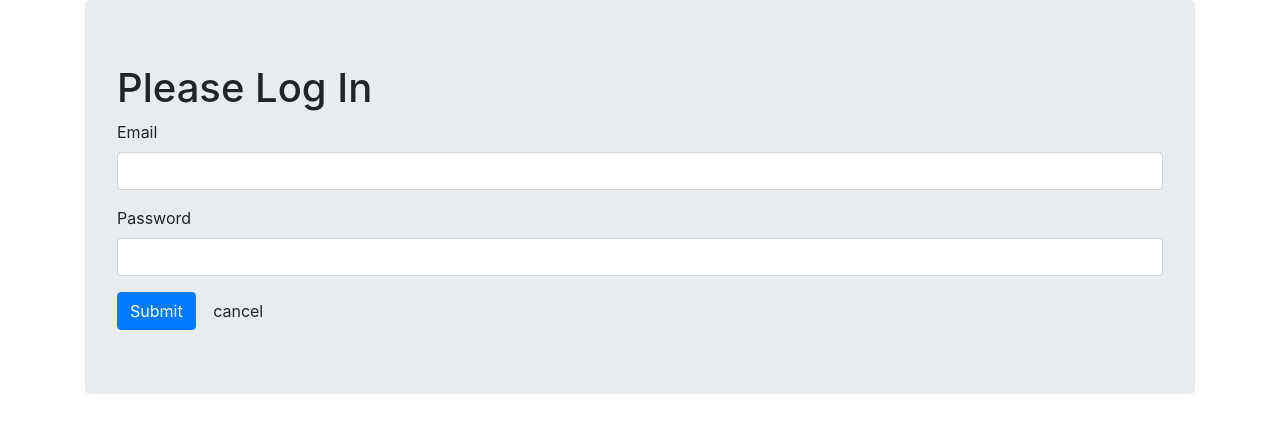
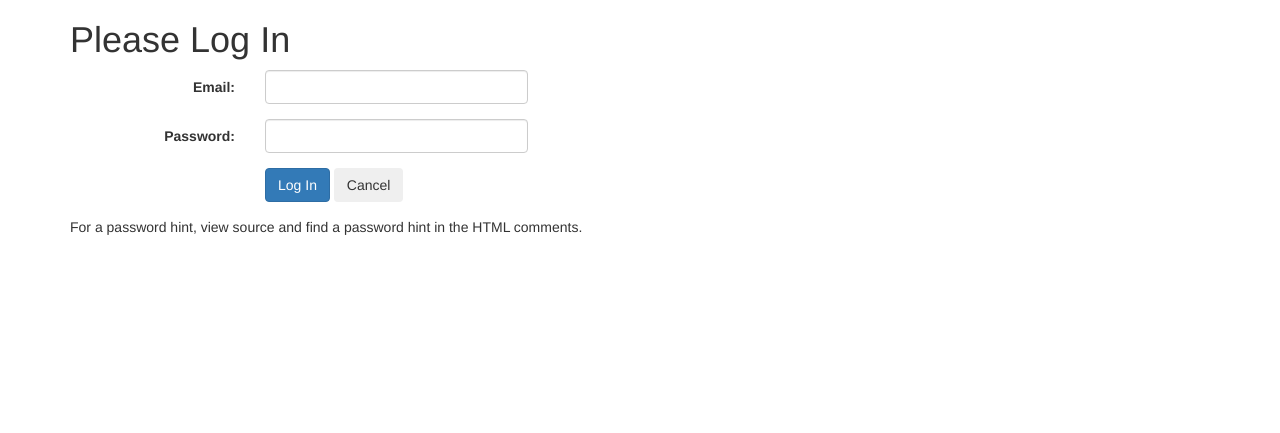
Before and after one commit to FakherChihawi/res-profiles, a PHP site: page /login.php in a window 1280 px wide. Shown: the top 433 px of the page. Run offline with PHP 8.4, Linux system fonts and the light colour scheme.

Commit message:
Update login.php

```diff
--- a/login.php
+++ b/login.php
@@ -1,113 +1,151 @@
-<?php
-    //Connect DataBase
-    include_once 'pdo.php';
+<?php // Do not put any HTML above this line
 
 session_start();
-    unset($_SESSION['name']);
-    unset($_SESSION['user_id']);
 
-
-
-    if(isset($_POST["cancel"])){
-        header('Location: index.php');
+if ( isset($_POST['cancel'] ) )
+{
+    // Redirect the browser to game.php
+    header("Location: index.php");
     return;
 }
 
-    $salt= 'XyZzy12*_';
+$salt = 'XyZzy12*_';
+$failure = false;  // If we have no POST data
 
+if ( isset($_SESSION['failure']) ) {
+    $failure = htmlentities($_SESSION['failure']);
 
-    if(isset($_POST['submit'])){
+    unset($_SESSION['failure']);
+}
 
-
-
-        if(isset($_POST['email']) && isset($_POST['password'])) {
-            if( strlen($_POST['email']) < 1 ||  strlen($_POST['password']) < 1){
-                $_SESSION['error'] = "email and password are required!";
+// Check to see if we have some POST data, if we do process it
+if ( isset($_POST['email']) && isset($_POST['pass']) )
+{
+    if ( strlen($_POST['email']) < 1 || strlen($_POST['pass']) < 1 )
+    {
+        $_SESSION['failure'] = "User name and password are required";
         header("Location: login.php");
         return;
     }
 
+    $pass = htmlentities($_POST['pass']);
+    $email = htmlentities($_POST['email']);
 
-        $check = hash('md5', $salt.$_POST['pass']);
-        $stmt = $pdo->prepare('SELECT user_id, name FROM users
-        WHERE email = :em AND password = :pw');
-        $stmt->execute(array( ':em' => $_POST['email'], ':pw' => $check));
-        $rowuser = $stmt->fetch(PDO::FETCH_ASSOC);
+    try
+    {
+        $pdo = new PDO("mysql:host=localhost;dbname=coursera_javascript_jquery_and_json", "root", "root");
+        // set the PDO error mode to exception
+        $pdo->setAttribute(PDO::ATTR_ERRMODE, PDO::ERRMODE_EXCEPTION);
+    }
+    catch(PDOException $e)
+    {
+        echo "Connection failed: " . $e->getMessage();
+        die();
+    }
 
-        if ( $rowuser !== false ) {
-            $_SESSION['name'] = $row['name'];
-            $_SESSION['user_id'] = $row['user_id'];
-            // Redirect the browser to index.php
+    $stmt = $pdo->prepare("
+        SELECT * FROM users
+        WHERE email = :email AND password = :password
+    ");
+
+    $stmt->execute([
+        ':email' => $email,
+        ':password' => hash('md5', $salt.$pass),
+    ]);
+
+    $row = $stmt->fetch(PDO::FETCH_OBJ);
+
+    if ($row !== false)
+    {
+        error_log("Login success ".$email);
+        $_SESSION['name'] = $row->name;
+        $_SESSION['user_id'] = $row->user_id;
+
         header("Location: index.php");
         return;
     }
-        if ( $rowuser === false ){
-            $_SESSION['error'] = "password is incorrecte";
+
+    error_log("Login fail ".$pass." $check");
+    $_SESSION['failure'] = "Incorrect password";
+
     header("Location: login.php");
     return;
+
 }
-    }
-    }
+
+// Fall through into the View
 ?>
-
 <!DOCTYPE html>
-<html lang="en">
+<html>
     <head>
-    <title>24fd8239</title>
-    <link rel="stylesheet" href="https://stackpath.bootstrapcdn.com/bootstrap/4.4.1/css/bootstrap.min.css">
+        <title>Ivan Neradovic's Login Page</title>
+        <link href="https://maxcdn.bootstrapcdn.com/bootstrap/3.3.7/css/bootstrap.min.css" rel="stylesheet" integrity="sha384-BVYiiSIFeK1dGmJRAkycuHAHRg32OmUcww7on3RYdg4Va+PmSTsz/K68vbdEjh4u" crossorigin="anonymous">
     </head>
     <body>
         <div class="container">
-        <div class="jumbotron">
-        <h1 class="title">Please Log In</h1>
-        <?php if( isset($_SESSION['error'])):?>
-            <div class="alert alert-danger">
+            <h1>Please Log In</h1>
                 <?php
-                    echo $_SESSION['error'];
-                    unset($_SESSION['error']);
+                    // Note triple not equals and think how badly double
+                    // not equals would work here...
+                    if ( $failure !== false )
+                    {
+                        // Look closely at the use of single and double quotes
+                        echo(
+                            '<p style="color: red;" class="col-sm-10 col-sm-offset-2">'.
+                                htmlentities($failure).
+                            "</p>\n"
+                        );
+                    }
                 ?>
+            <form method="post" class="form-horizontal">
+                <div class="form-group">
+                    <label class="control-label col-sm-2" for="email">Email:</label>
+                    <div class="col-sm-3">
+                        <input class="form-control" type="text" name="email" id="email">
                     </div>
-        <?php endif; ?>
-        <form action="login.php" method="post">
-            <div class="form-group">
-                <label for="email">Email </label>
-                <input type="text" class="form-control" id="email" name="email">
                 </div>
                 <div class="form-group">
-                <label for="password">Password</label>
-                <input type="password" class="form-control" name="password" id="password">
-            </div>
-            <button type="submit" name="submit" onclick=" return doValidation()" class="btn btn-primary">Submit</button>
-            <button type="reset" class="btn btn-Success" name="cancel">cancel</button>
-        </form>
+                    <label class="control-label col-sm-2" for="pass">Password:</label>
+                    <div class="col-sm-3">
+                        <input class="form-control" type="text" name="pass" id="id_1723">
                     </div>
                 </div>
+                <div class="form-group">
+                    <div class="col-sm-2 col-sm-offset-2">
+                        <input class="btn btn-primary" onclick="return doValidate();" type="submit" value="Log In">
+                        <input class="btn" type="submit" name="cancel" value="Cancel">
+                    </div>
+                </div>
+            </form>
+            <p>
+                For a password hint, view source and find a password hint in the HTML comments.
+                <!-- Hint: The password is the four character sound a cat
+                makes (all lower case) followed by 123. -->
+            </p>
+        </div>
 
-    <!-- JS -->
         <script>
-        function doValidation() {
-            console.log("validation..");
-            try{
-                email = document.getElementById("email").value;
-                password = document.getElementById("password").value;
-                console.log("validation: email: "+ email+" password: " + password);
-
-                if(email == null || email =="" || password == null || password==""){
-                    alert("Both fields must be filled out!");
+            function doValidate() {
+                console.log('Validating...');
+                try {
+                    addr = document.getElementById('email').value;
+                    pw = document.getElementById('id_1723').value;
+                    console.log("Validating addr="+addr+" pw="+pw);
+                    if (addr == null || addr == "" || pw == null || pw == "") {
+                        alert("Both fields must be filled out");
                         return false;
                     }
-                if(email.indexOf('@') == -1   ){
-                    alert("enter your password correctely!");
+                    if ( addr.indexOf('@') == -1 ) {
+                        alert("Invalid email address");
                         return false;
                     }
                     return true;
-
-
-            } catch(e){
+                } catch(e) {
                     return false;
                 }
                 return false;
             }
         </script>
+
     </body>
 </html>
```
Lines whose indentation alone changed are shown as unchanged.
